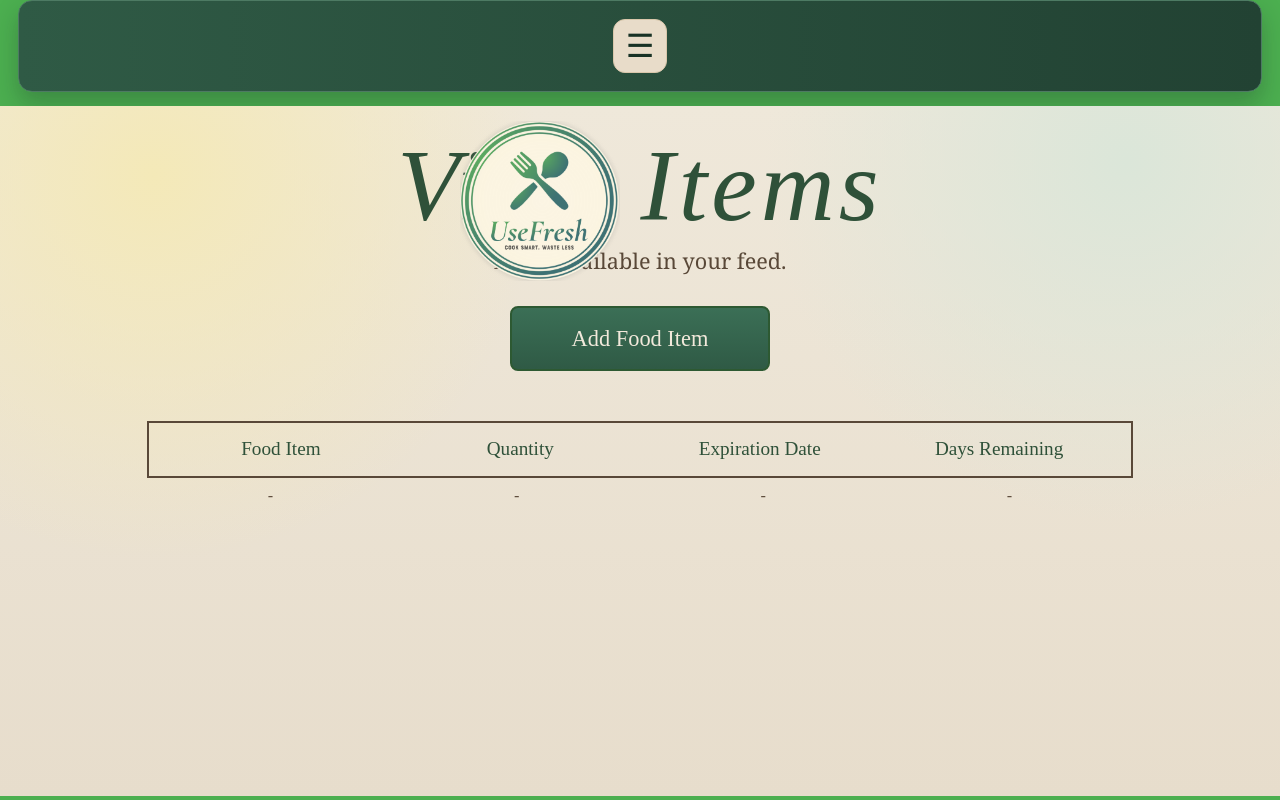
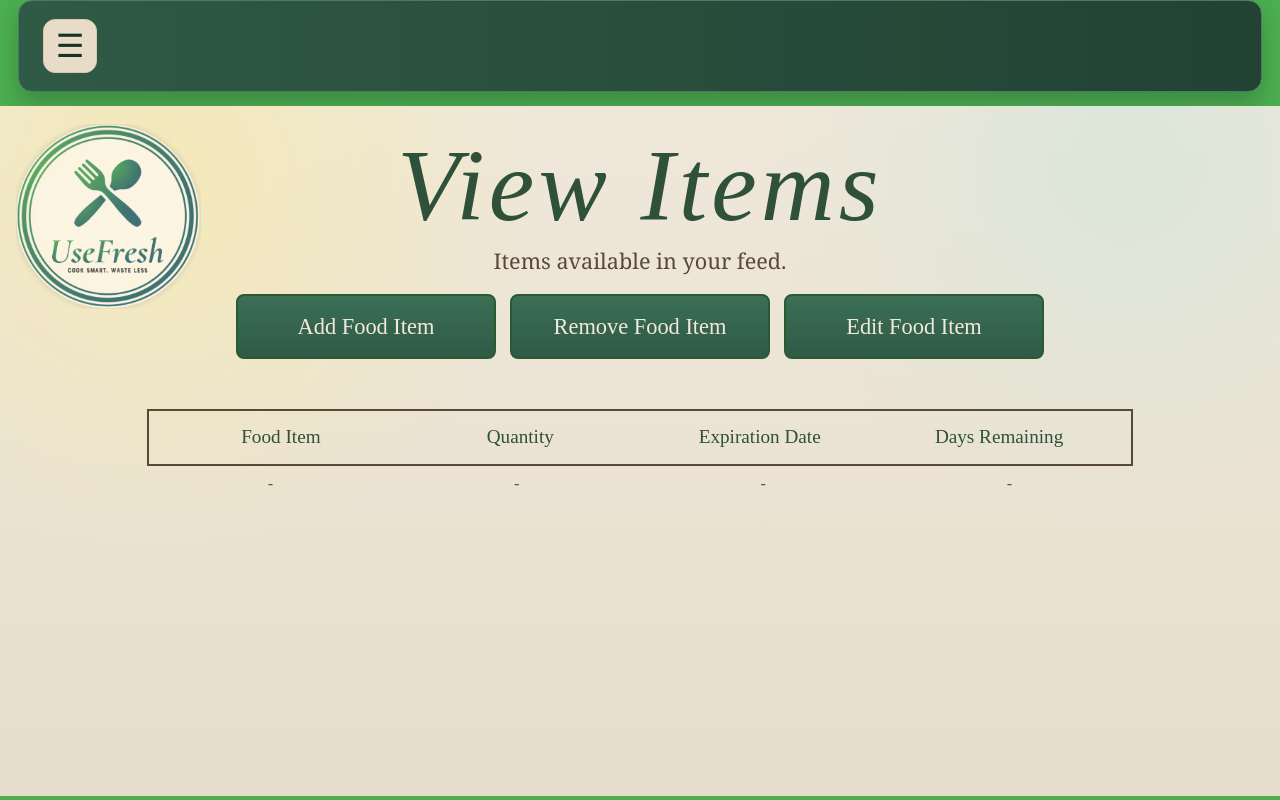
Before and after one commit to WSU-4110/UseFresh, a React app in the folder frontend/: page /items in a window 1280 px wide. Built offline with nearby package versions, Linux system fonts and the light colour scheme; the HTML template or start-up script is replaced by a standard one.

Commit message:
Pushing sprint2

```diff
--- a/frontend/src/Navigation.css
+++ b/frontend/src/Navigation.css
@@ -10,7 +10,7 @@
 
 .topbar {
   display: flex;
-  justify-content: center;
+  justify-content: flex-start;
   align-items: center;
   background: linear-gradient(90deg, var(--forest-700), var(--forest-800));
   border: 1px solid #4d7a63;
--- a/frontend/src/Recipes.jsx
+++ b/frontend/src/Recipes.jsx
@@ -1,5 +1,6 @@
 import { useState } from "react";
 import "./Recipes.css";
+import useFreshLogo from "./Logo/UseFreshLogo.png";
 
 export default function Recipes() {
   const [recipe, setRecipe] = useState(null);
@@ -31,6 +32,7 @@ export default function Recipes() {
 
   return (
     <main className="recipes-page">
+      <img src={useFreshLogo} alt="UseFresh logo" className="recipes-logo" />
       <h1>Recipes</h1>
 
       <button
--- a/frontend/src/ViewItems.css
+++ b/frontend/src/ViewItems.css
@@ -15,18 +15,13 @@
   position: relative;
 }
 
-.view-items-page::before {
-  content: "";
+.view-items-logo {
   position: absolute;
-  width: 160px;
-  height: 160px;
-  top: 15px;
-  left: 460px;
-  margin: 0 auto;
-  background-image: url("./Logo/UseFreshLogo.png");
-  background-repeat: no-repeat;
-  background-position: center;
-  background-size: contain;
+  top: 18px;
+  left: 16px;
+  width: 185px;
+  height: 185px;
+  object-fit: contain;
 }
 
 .view-items-page h1 {
@@ -48,11 +43,18 @@
   margin-right: auto;
   font-family: Georgia, "Times New Roman", Times, serif;
 }
+.item-actions {
+  margin-top: 12px;
+  display: flex;
+  justify-content: center;
+  gap: 14px;
+  flex-wrap: wrap;
+}
 .addItem-btn{
   color: #f2e9db;
   font-family: "Times New Roman", Times, serif ;
   font-size: 1.4rem;
-  margin-top: 12px;
+  margin-top: 0;
   min-width: 260px;
   border:2px solid #2d5932;
   font-weight: 520;
@@ -60,6 +62,21 @@
   background: linear-gradient(180deg, #3b6f56 0%, #2f5a45 100%);
 }
 .addItem-btn:hover{
+  filter: brightness(1.01);
+}
+.removeItem-btn,
+.editItem-btn {
+  color: #f2e9db;
+  font-family: "Times New Roman", Times, serif;
+  font-size: 1.4rem;
+  min-width: 260px;
+  border: 2px solid #2d5932;
+  font-weight: 520;
+  cursor: pointer;
+  background: linear-gradient(180deg, #3b6f56 0%, #2f5a45 100%);
+}
+.removeItem-btn:hover,
+.editItem-btn:hover {
   filter: brightness(1.01);
 }
 /*this is the background when the form is open and in the middle of the screen*/
@@ -194,6 +211,13 @@
     padding: 22px 18px;
   }
 
+  .view-items-logo {
+    width: 110px;
+    height: 110px;
+    top: 12px;
+    left: 8px;
+  }
+
   .view-items-page p {
     font-size: 1.2rem;
   }
--- a/frontend/src/ViewItems.jsx
+++ b/frontend/src/ViewItems.jsx
@@ -1,5 +1,6 @@
 //importing style
 import "./ViewItems.css";
+import useFreshLogo from "./Logo/UseFreshLogo.png";
 //import axios to get fooditems from the backend to the frontend
 import axios from "axios";
 
@@ -7,6 +8,10 @@ import {useState, useEffect } from "react";
 
 export default function ViewItems() {
   const [foodForm, setFoodForm] = useState(false);
+  //opens remove popup
+  const [removeFoodForm, setRemoveFoodForm] = useState(false);
+  //opens edit popup
+  const [editFoodForm, setEditFoodForm] = useState(false);
   const[expirationDate, setExpirationDate] = useState("") ;
     const[foodItem, setFoodItem] = useState("");
   //holds the food items that are from the backend
@@ -25,7 +30,10 @@ export default function ViewItems() {
     const removeFields = () => {
     setFoodItem("");
     setExpirationDate("");
+    setQuantity("");
     setFoodForm(false);
+    setRemoveFoodForm(false);
+    setEditFoodForm(false);
 
     }
     //expiration calculation: calculates the number of days left before item expires, retruns exipred if item expired or the number of days left.
@@ -50,7 +58,7 @@ export default function ViewItems() {
 
     if(!expirationDate || !foodItem) {
       alert("Please fill in the required fields!");
-
+      return;
     }
     //adding another food item to the backedn via axios
    /* axios.post("http://localhost:3001/(add later)",
@@ -66,16 +74,167 @@ export default function ViewItems() {
 
     removeFields();
   }
+
+  const handleRemoveSubmit = (e) => {
+    e.preventDefault();
+
+    //quick check: user has to type both values or we cannot match anything
+    if (!foodItem || !quantity) {
+      alert("Please enter a food name and quantity to remove.");
+      return;
+    }
+
+    //for now this is only local (backend delete route is still TODO)
+    setFood((currentFood) => {
+      //find exact row by name + quantity (name compare is case-insensitive)
+      const foodIndex = currentFood.findIndex(
+        (item) =>
+          item.foodItem.toLowerCase() === foodItem.toLowerCase() &&
+          String(item.quantity) === String(quantity)
+      );
+
+      //if we don't find a match, tell the user and keep list unchanged
+      if (foodIndex === -1) {
+        alert("That food item and quantity was not found.");
+        return currentFood;
+      }
+
+      //copy array first so React sees a new reference, then remove one item
+      const updatedFood = [...currentFood];
+      updatedFood.splice(foodIndex, 1);
+      return updatedFood;
+    });
+
+    //removing food item from the backend via axios
+    /* axios.delete("http://localhost:3001/(remove later)", {
+      data: { foodItem: foodItem, quantity: quantity }
+    })
+    //remove food item from the table
+    .then(() => {
+      setFood((currentFood) =>
+        currentFood.filter(
+          (item) =>
+            !(
+              item.foodItem.toLowerCase() === foodItem.toLowerCase() &&
+              String(item.quantity) === String(quantity)
+            )
+        )
+      );
+      removeFields();
+    })
+    .catch(() => { alert("Unable to remove food item. Try again later!"); });
+    return; */
+
+    removeFields();
+  }
+
+  const handleEditSubmit = (e) => {
+    e.preventDefault();
+
+    //for editing, all 3 fields are needed so we know what to update
+    if (!foodItem || !quantity || !expirationDate) {
+      alert("Please enter food name, quantity, and expiration date.");
+      return;
+    }
+
+    //flag so we can tell if anything was actually updated
+    let didUpdate = false;
+    //temporary local edit until backend route is ready
+    setFood((currentFood) =>
+      currentFood.map((item) => {
+        //match by food name (ignore uppercase/lowercase differences)
+        if (item.foodItem.toLowerCase() === foodItem.toLowerCase()) {
+          didUpdate = true;
+          //return a new updated object instead of mutating the old one
+          return {
+            ...item,
+            quantity: quantity,
+            expirationDate: expirationDate,
+          };
+        }
+        //if this row is not the match, leave it unchanged
+        return item;
+      })
+    );
+
+    //if no match was found, let the user know
+    if (!didUpdate) {
+      alert("Food item not found to edit.");
+      return;
+    }
+
+    //editing food item in the backend via axios
+    /* axios.put("http://localhost:3001/(edit later)",
+      { foodItem: foodItem, quantity: quantity, expirationDate: expirationDate }
+    )
+    //update edited food item in the table
+    .then(() => {
+      setFood((currentFood) =>
+        currentFood.map((item) => {
+          if (item.foodItem.toLowerCase() === foodItem.toLowerCase()) {
+            return {
+              ...item,
+              quantity: quantity,
+              expirationDate: expirationDate,
+            };
+          }
+          return item;
+        })
+      );
+      removeFields();
+    })
+    .catch(() => { alert("Unable to edit food item. Try again later!"); });
+    return; */
+
+    removeFields();
+  }
     //returns what is going to be shown on the view items page
     /*food form with food name, quantity, and expiration date*/
   return (
     <main className="view-items-page">
+      {/*logo placement*/}
+      <img src={useFreshLogo} alt="UseFresh logo" className="view-items-logo" />
       <h1>View Items</h1>
       <p>Items available in your feed.</p>
 
-      <button className = "addItem-btn" onClick={() => setFoodForm(true)}>
-        Add Food Item
-      </button>
+      <div className="item-actions">
+        <button
+          type="button"
+          className="addItem-btn"
+          onClick={() => {
+            //close other popups first
+            setRemoveFoodForm(false);
+            setEditFoodForm(false);
+            setFoodForm(true);
+          }}
+        >
+          Add Food Item
+        </button>
+        <button
+          type="button"
+          className="removeItem-btn"
+          onClick={() => {
+            //only keep remove popup open
+            setFoodForm(false);
+            setEditFoodForm(false);
+            setRemoveFoodForm(true);
+          }}
+        >
+          Remove Food Item
+        </button>
+        <button
+          type="button"
+          className="editItem-btn"
+          onClick={() => {
+            //only keep edit popup open
+            setFoodForm(false);
+            setRemoveFoodForm(false);
+            setEditFoodForm(true);
+          }}
+        >
+          Edit Food Item
+        </button>
+      </div>
       {foodForm && (
         <div className = "form-background">
           <div className = "form-box">
@@ -117,6 +276,75 @@ export default function ViewItems() {
           </div>
         </div>
       )}
+      {removeFoodForm && (
+        <div className = "form-background">
+          <div className = "form-box">
+            <h2> Remove Food Item</h2>
+            <form onSubmit = {handleRemoveSubmit}>
+              <label> Food Name </label>
+              <input
+                type = "text"
+                placeholder = "Enter food name"
+                value={foodItem}
+                onChange={(e) => setFoodItem(e.target.value)}
+              />
+
+              <label> Quantity </label>
+              <input
+                type = "number"
+                placeholder = "Enter quantity to remove"
+                value={quantity}
+                onChange={(e) => setQuantity(e.target.value)}
+              />
+
+              <button type = "submit" className = "saveFood-btn">
+                Remove food item
+              </button>
+              <button type = "button" className = "cancel-btn" onClick={removeFields}>
+                Cancel
+              </button>
+            </form>
+          </div>
+        </div>
+      )}
+      {editFoodForm && (
+        <div className = "form-background">
+          <div className = "form-box">
+            <h2> Edit Food Item</h2>
+            <form onSubmit = {handleEditSubmit}>
+              <label> Food Name </label>
+              <input
+                type = "text"
+                placeholder = "Enter food name"
+                value={foodItem}
+                onChange={(e) => setFoodItem(e.target.value)}
+              />
+
+              <label> Quantity </label>
+              <input
+                type = "number"
+                placeholder = "Enter new quantity"
+                value={quantity}
+                onChange={(e) => setQuantity(e.target.value)}
+              />
+
+              <label> Expiration Date</label>
+              <input
+                type = "date"
+                value={expirationDate}
+                onChange={(e) => setExpirationDate(e.target.value)}
+              />
+
+              <button type = "submit" className = "saveFood-btn">
+                Update food item
+              </button>
+              <button type = "button" className = "cancel-btn" onClick={removeFields}>
+                Cancel
+              </button>
+            </form>
+          </div>
+        </div>
+      )}
       {/* food table, with columns of food item, quanitity, expiration date, days left before expiration*/}
       <div className="food-table">
 
@@ -145,10 +373,9 @@ export default function ViewItems() {
            <div className ="food-row" key={indx}>
 
             <span> {item.foodItem} </span>
+            <span>{item.quantity} </span>
             <span> {item.expirationDate} </span>
-
-            <span>{item.quantity} </span>
-            <span>{CalculateDaysLeft(item.expirationDate) } </span>
+            <span>{calculateDaysLeft(item.expirationDate) } </span>
           </div>
         ))}
       </div>
```
Also changed, not shown: frontend/src/Recipes.css (+15 -10 lines).
